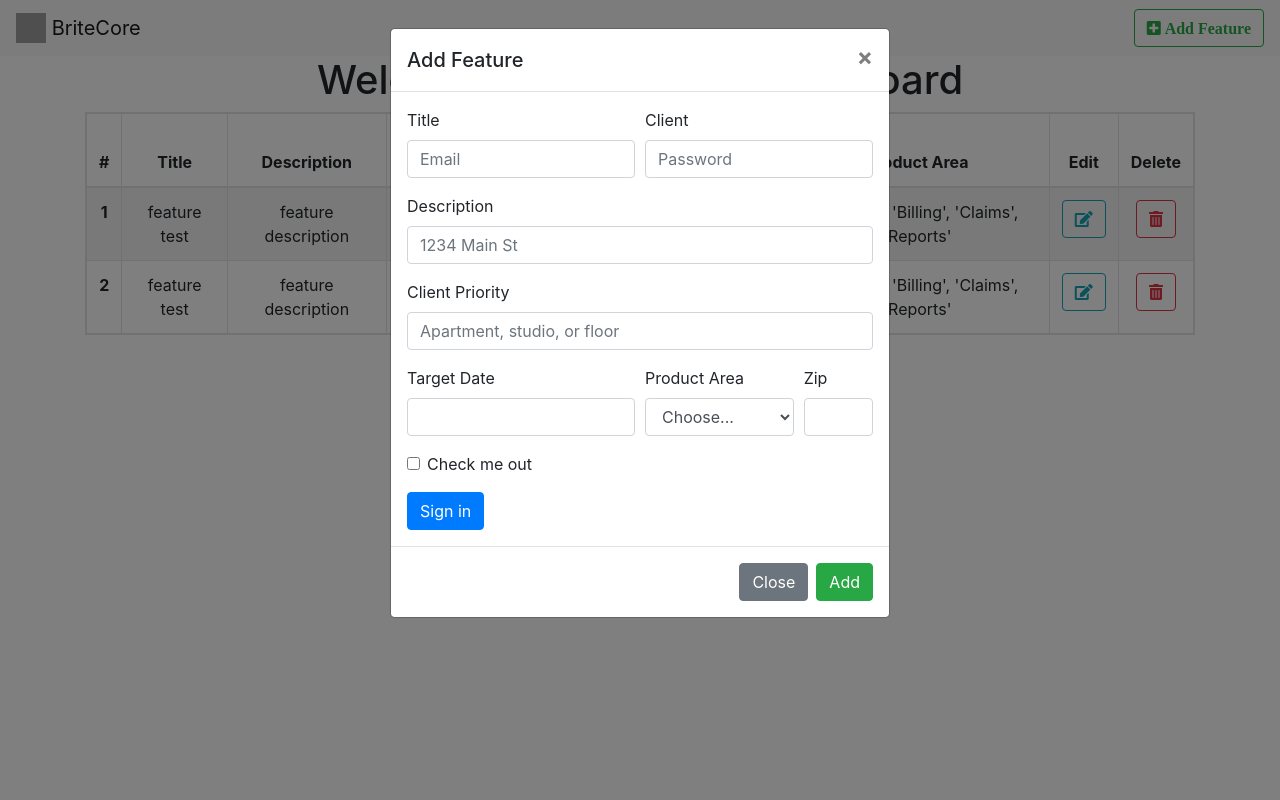
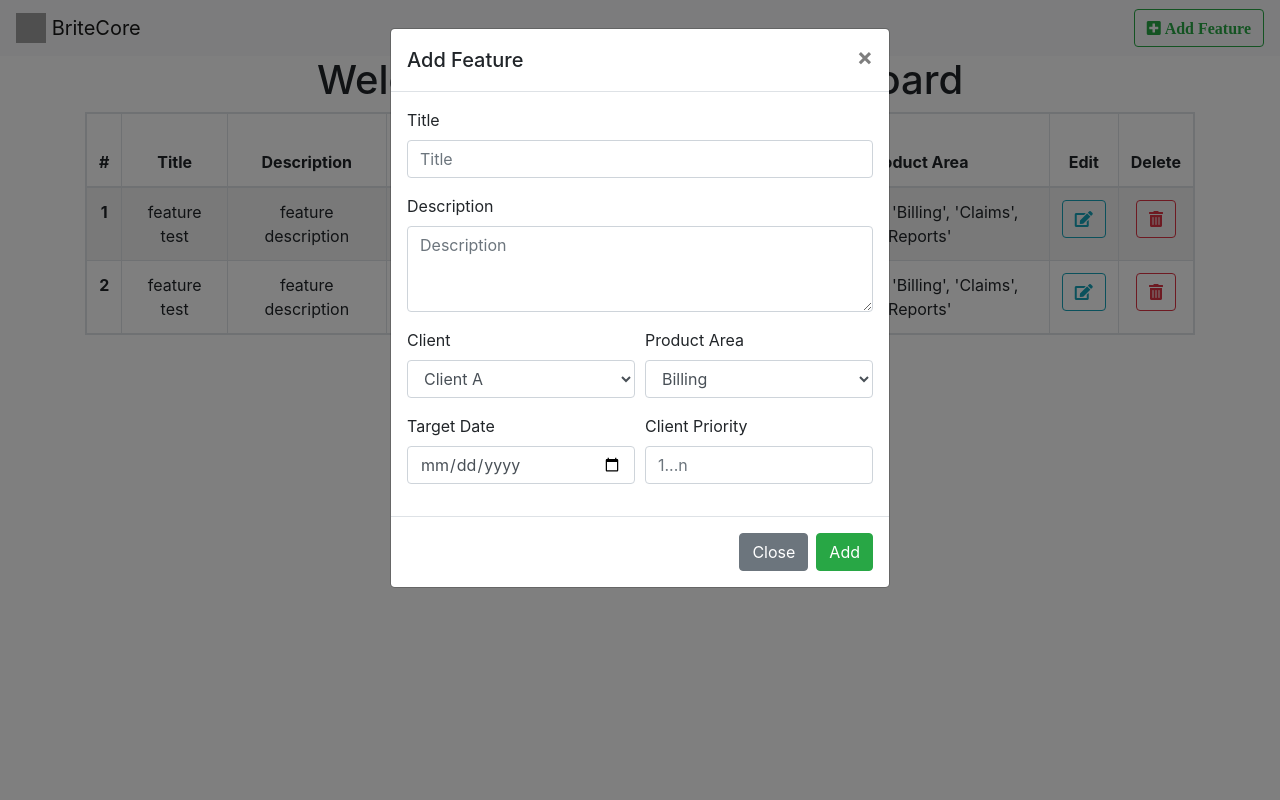
Before and after one commit to MohammadJozaa7/Implementation_Engineer, a Flask app: page / in a window 1280 px wide, after a click on "Add Feature". Run offline with Flask 2, Linux system fonts and the light colour scheme; some libraries are stand-ins or nearby versions; grey boxes are pictures that could not be loaded.

Commit message:
finish the basics of add feature modal

```diff
--- a/templates/includes/_navbar.html
+++ b/templates/includes/_navbar.html
@@ -12,12 +12,12 @@
   </button>
 
   <!-- Modal -->
-  <div class="modal fade" id="addFeature" tabindex="-1" role="dialog" aria-labelledby="eaddFeatureLabel"
+  <div class="modal fade" id="addFeature" tabindex="-1" role="dialog" aria-labelledby="addFeatureLabel"
     aria-hidden="true">
     <div class="modal-dialog" role="document">
       <div class="modal-content">
         <div class="modal-header">
-          <h5 class="modal-title" id="eaddFeatureLabel">Add Feature</h5>
+          <h5 class="modal-title text-center" id="addFeatureLabel ">Add Feature</h5>
           <button type="button" class="close" data-dismiss="modal" aria-label="Close">
             <span aria-hidden="true">&times;</span>
           </button>
--- a/templates/includes/add_form.html
+++ b/templates/includes/add_form.html
@@ -1,46 +1,43 @@
 <form>
-  <div class="form-row">
-    <div class="form-group col-md-6">
-      <label for="inputEmail4">Title</label>
-      <input type="email" class="form-control" id="inputEmail4" placeholder="Email">
-    </div>
-    <div class="form-group col-md-6">
-      <label for="inputPassword4">Client</label>
-      <input type="password" class="form-control" id="inputPassword4" placeholder="Password">
-    </div>
+  <div class="form-group">
+    <label for="title">Title</label>
+    <input id="title" type="text" placeholder="Title" class="form-control">
   </div>
   <div class="form-group">
-    <label for="inputAddress">Description</label>
-    <input type="text" class="form-control" id="inputAddress" placeholder="1234 Main St">
-  </div>
-  <div class="form-group">
-    <label for="inputAddress2">Client Priority</label>
-    <input type="text" class="form-control" id="inputAddress2" placeholder="Apartment, studio, or floor">
+    <label for="description">Description</label>
+    <textarea id="description" type="text" rows="3" placeholder="Description" class="form-control"></textarea>
   </div>
   <div class="form-row">
     <div class="form-group col-md-6">
-      <label for="inputCity">Target Date</label>
-      <input type="text" class="form-control" id="inputCity">
-    </div>
-    <div class="form-group col-md-4">
-      <label for="inputState"> Product Area </label>
-      <select id="inputState" class="form-control">
-        <option selected>Choose...</option>
-        <option>...</option>
+      <label for="client">Client</label>
+      <select id="client" class="form-control">
+        <option>Client A</option>
+        <option>Client B</option>
+        <option>Client C</option>
       </select>
     </div>
-    <div class="form-group col-md-2">
-      <label for="inputZip">Zip</label>
-      <input type="text" class="form-control" id="inputZip">
+    <div class="form-group col-md-6">
+      <label for="productArea"> Product Area </label>
+      <select id="productArea" class="form-control">
+        <option>Billing</option>
+        <option>Claims</option>
+        <option>Policies</option>
+        <option>Reports</option>
+      </select>
+    </div>
+
+  </div>
+  <div class="form-row">
+    <div class="form-group col-md-6">
+      <label for="targetDate">Target Date</label>
+      <input id="targetDate" type="date" class="form-control">
+    </div>
+    <div class="form-group col-md-6">
+      <label for="clientPriority">Client Priority</label>
+      <input id="clientPriority" type="number" placeholder="1...n"
+        onkeydown="javascript: if(event.keyCode == 190 || event.keyCode == 189 || event.keyCode ==187 ||event.keyCode == 69){return false}else{return true}"
+        class=" form-control">
     </div>
   </div>
-  <div class="form-group">
-    <div class="form-check">
-      <input class="form-check-input" type="checkbox" id="gridCheck">
-      <label class="form-check-label" for="gridCheck">
-        Check me out
-      </label>
-    </div>
-  </div>
-  <button type="submit" class="btn btn-primary">Sign in</button>
+
 </form>
```
